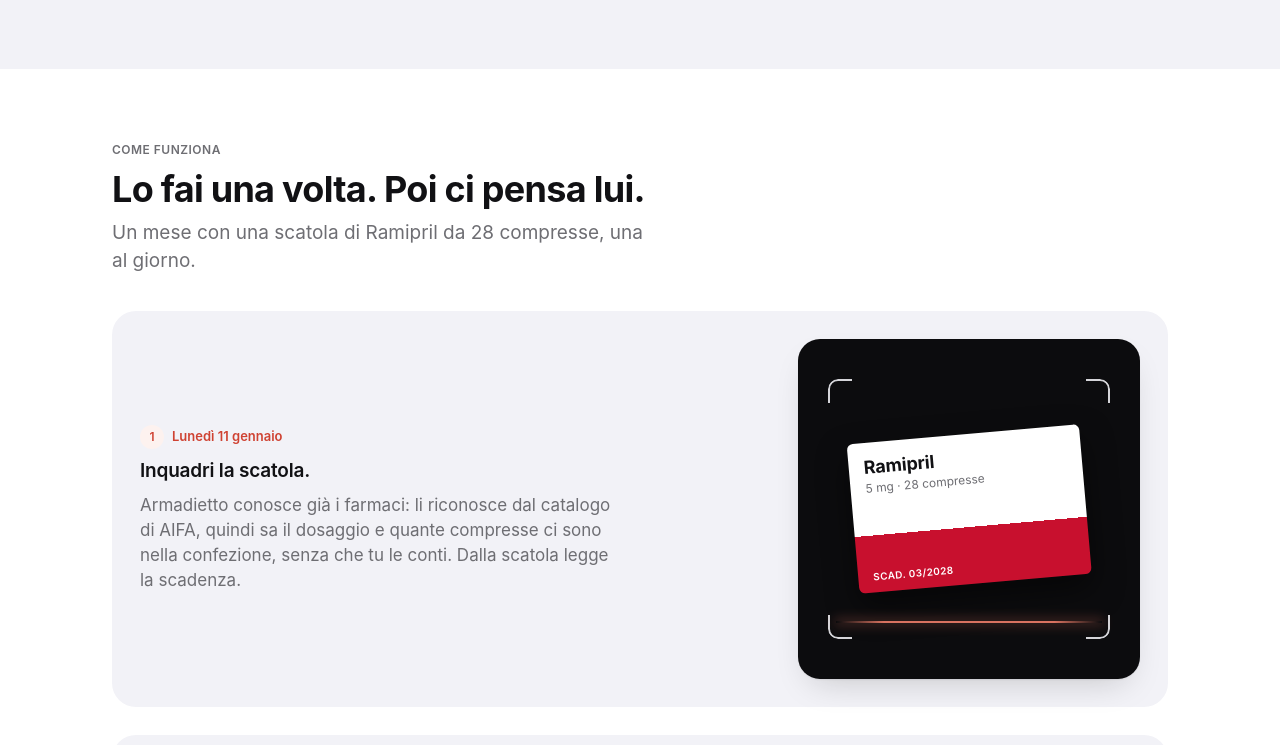
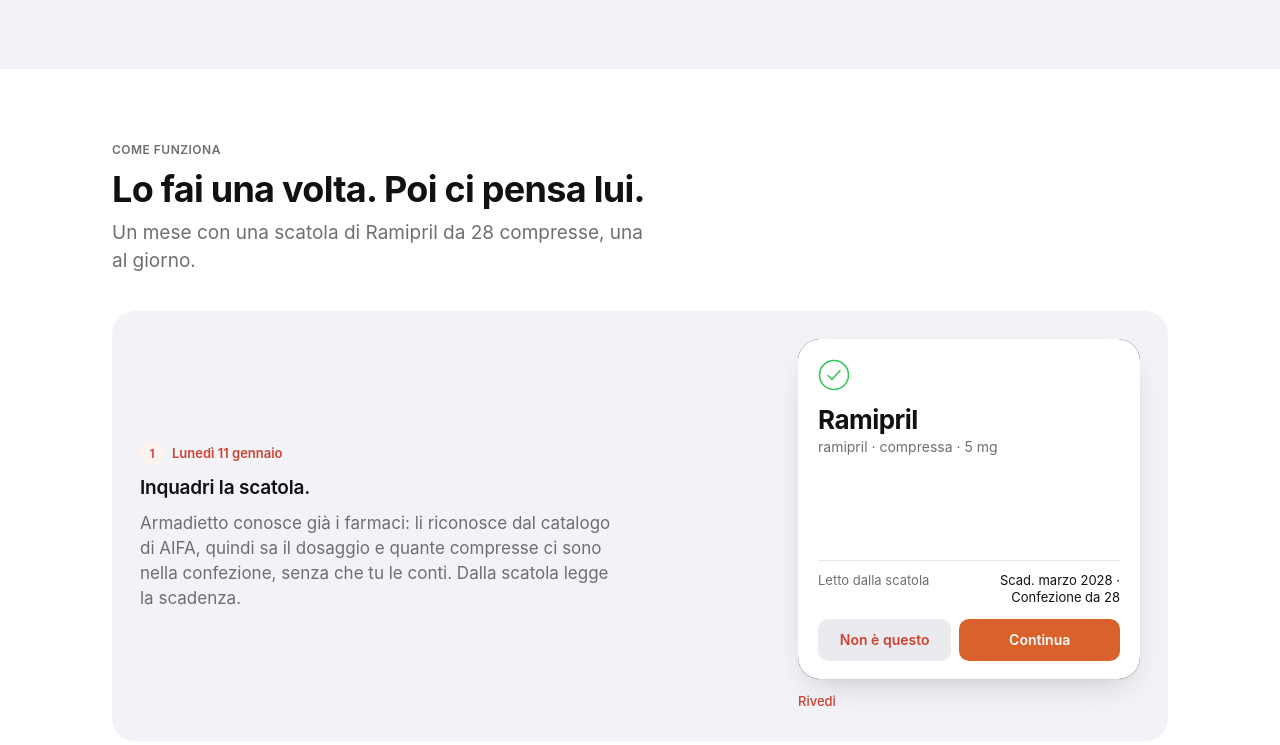
Before and after one commit to mattiadebonis/armadietto-landing, a plain HTML site: page index.html in a window 1280 px wide. Shown: the part 1255-2000 px from the top of the page. Drawn offline with Linux system fonts and the light colour scheme.

Commit message:
Passo 1: la scansione si anima una volta, poi la scatola riconosciuta
Quando il passo arriva sullo schermo la linea del mirino lampeggia, passa il
lampo e si apre la scheda «Ramipril · Letto dalla scatola», come nel primo
avvio dell'app. Parte una volta sola, con «Rivedi» sotto; con i movimenti
ridotti resta il mirino fermo. Lo stesso script fa partire anche «L'ho
comprata».

Co-Authored-By: Claude Opus 5.5 <noreply@anthropic.com>

```diff
--- a/index.html
+++ b/index.html
@@ -224,6 +224,34 @@ section { padding-block: 72px; }
 .cam .pack span { font-size: 12px; color: #6E6E73; }
 .cam .pack i { position: absolute; left: 15px; bottom: 9px; font-style: normal; font-size: 10px; color: #FFF; font-weight: 600; letter-spacing: .04em; }
 .cam .scanline { position: absolute; left: 38px; right: 38px; bottom: 56px; height: 2px; background: linear-gradient(90deg, transparent, #FE8670 18%, #FE8670 82%, transparent); box-shadow: 0 0 12px 2px rgba(254,134,112,.35); opacity: .85; }
+.cam .light { position: absolute; left: 0; right: 0; height: 120px; top: 100%; background: linear-gradient(rgba(255,255,255,0), rgba(255,255,255,.28), rgba(255,255,255,.9)); opacity: 0; }
+.cam .open { position: absolute; left: 50%; top: 40%; width: 800px; height: 800px; margin: -400px 0 0 -400px; border-radius: 50%; background: var(--group); transform: scale(.001); opacity: 0; }
+.cam .face { position: absolute; inset: 0; padding: 20px 20px 18px; display: flex; flex-direction: column; color: var(--ink); visibility: hidden; }
+.cam .chk { width: 32px; height: 32px; stroke: var(--face-green); stroke-width: 1.6; }
+.cam .face h5 { margin-top: 14px; font-size: 26px; font-weight: 700; letter-spacing: -.02em; line-height: 1.15; }
+.cam .face .sub { color: var(--muted); font-size: 14px; margin-top: 3px; }
+.cam .rd { margin-top: auto; border-top: 1px solid var(--hairline); padding: 11px 0 13px; display: flex; justify-content: space-between; gap: 10px; font-size: 13px; line-height: 1.3; }
+.cam .rd span:first-child { color: var(--muted); white-space: nowrap; }
+.cam .rd span:last-child { text-align: right; }
+.cam .vb2 { display: grid; grid-template-columns: 108fr 130fr; gap: 8px; }
+.cam .vb2 span { height: 42px; border-radius: 10px; display: grid; place-items: center; font-weight: 600; font-size: 14px; white-space: nowrap; }
+.cam .vb2 .no { background: var(--chip-gray); color: var(--action); }
+.cam .vb2 .go { background: var(--action-solid); color: #FFF; }
+@media (prefers-reduced-motion: no-preference) {
+  .cam.play .scanline { animation: scan-pulse .6s ease-in-out 2; }
+  .cam.play .light { animation: scan-light .4s ease-in 1.2s both; }
+  .cam.play .open { animation: scan-open .45s cubic-bezier(.4,0,.2,1) 1.5s both; }
+  .cam.play .face { visibility: visible; }
+  .cam.play .face > * { animation: scan-face .4s cubic-bezier(.2,.8,.2,1) 1.65s both; }
+  .cam.play .face > :nth-child(2) { animation-delay: 1.7s; }
+  .cam.play .face > :nth-child(3) { animation-delay: 1.75s; }
+  .cam.play .face > :nth-child(4) { animation-delay: 1.8s; }
+  .cam.play .face > :nth-child(5) { animation-delay: 1.85s; }
+}
+@keyframes scan-pulse { 50% { opacity: .3; } }
+@keyframes scan-light { 0% { top: -120px; opacity: 1; } 95% { top: 100%; opacity: 1; } 100% { top: 100%; opacity: 0; } }
+@keyframes scan-open { 0% { transform: scale(.001); opacity: 1; } 100% { transform: scale(1); opacity: 1; } }
+@keyframes scan-face { from { opacity: 0; transform: translateY(8px); filter: blur(6px); } }
 
 .card { background: var(--card); border-radius: 22px; box-shadow: var(--shadow); padding: calc(16px * var(--u)) calc(20px * var(--u)); }
 .ansr .bt { font-size: calc(24px * var(--u)); font-weight: 700; letter-spacing: -.01em; margin: calc(6px * var(--u)) 0 calc(4px * var(--u)); }
@@ -468,13 +496,23 @@ footer .wrap { display: flex; flex-wrap: wrap; gap: 12px 24px; justify-content:
             <p>Armadietto conosce già i farmaci: li riconosce dal catalogo di AIFA, quindi sa il dosaggio e quante compresse ci sono nella confezione, senza che tu le conti. Dalla scatola legge la scadenza.</p>
           </div>
           <div class="vis">
-            <div class="cam" role="img" aria-label="La fotocamera inquadra nel mirino una scatola di Ramipril 5 mg da 28 compresse, scadenza marzo 2028.">
+            <div class="cam" role="img" aria-label="La fotocamera inquadra nel mirino una scatola di Ramipril 5 mg da 28 compresse. Armadietto la riconosce: ramipril, compressa, 5 mg; dalla scatola legge scadenza marzo 2028 e confezione da 28.">
               <div aria-hidden="true">
                 <div class="vf"></div>
                 <div class="pack"><b>Ramipril</b><span>5 mg · 28 compresse</span><i>SCAD. 03/2028</i></div>
                 <div class="scanline"></div>
+                <div class="light"></div>
+                <div class="open"></div>
+                <div class="face">
+                  <svg class="chk ico" viewBox="0 0 32 32"><circle cx="16" cy="16" r="14.5"/><path d="m10 16.5 4 4 8-9"/></svg>
+                  <h5>Ramipril</h5>
+                  <div class="sub">ramipril · compressa · 5 mg</div>
+                  <div class="rd"><span>Letto dalla scatola</span><span>Scad. marzo 2028 ·<br>Confezione da 28</span></div>
+                  <div class="vb2"><span class="no">Non è questo</span><span class="go">Continua</span></div>
                 </div>
               </div>
+            </div>
+            <button class="replay" type="button" aria-label="Rivedi la scansione della scatola">Rivedi</button>
           </div>
         </li>
         <li class="tl">
@@ -818,8 +856,7 @@ footer .wrap { display: flex; flex-wrap: wrap; gap: 12px 24px; justify-content:
 
 <script>
 (function () {
-  var card = document.querySelector(".card.buy");
-  if (!card) return;
+  document.querySelectorAll(".cam, .card.buy").forEach(function (card) {
     var rivedi = card.parentNode.querySelector(".replay");
     function play() {
       card.classList.remove("play");
@@ -832,6 +869,7 @@ footer .wrap { display: flex; flex-wrap: wrap; gap: 12px 24px; justify-content:
       if (entries.some(function (x) { return x.isIntersecting; })) { io.disconnect(); setTimeout(play, 600); }
     }, { threshold: 0.7 });
     io.observe(card);
+  });
 })();
 </script>
 
```
Also changed, not shown: 1 other file. Lines whose indentation alone changed are shown as unchanged.
